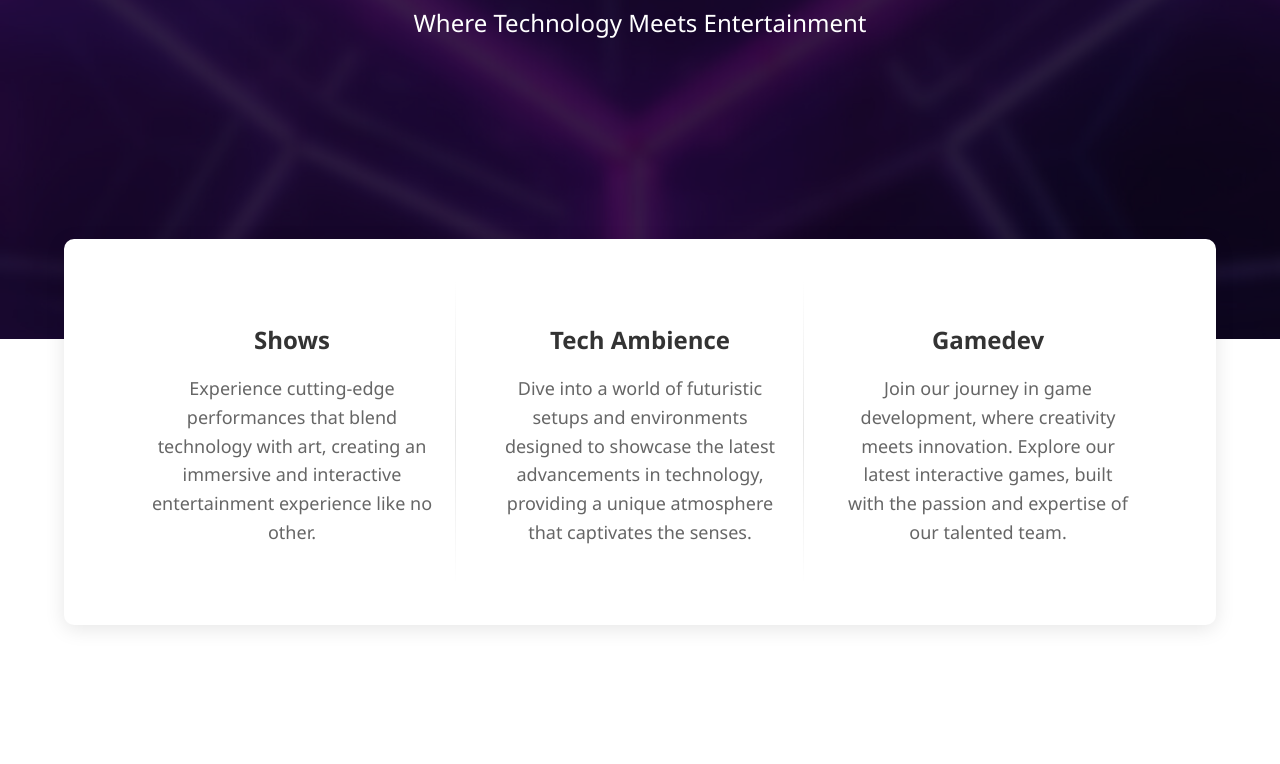
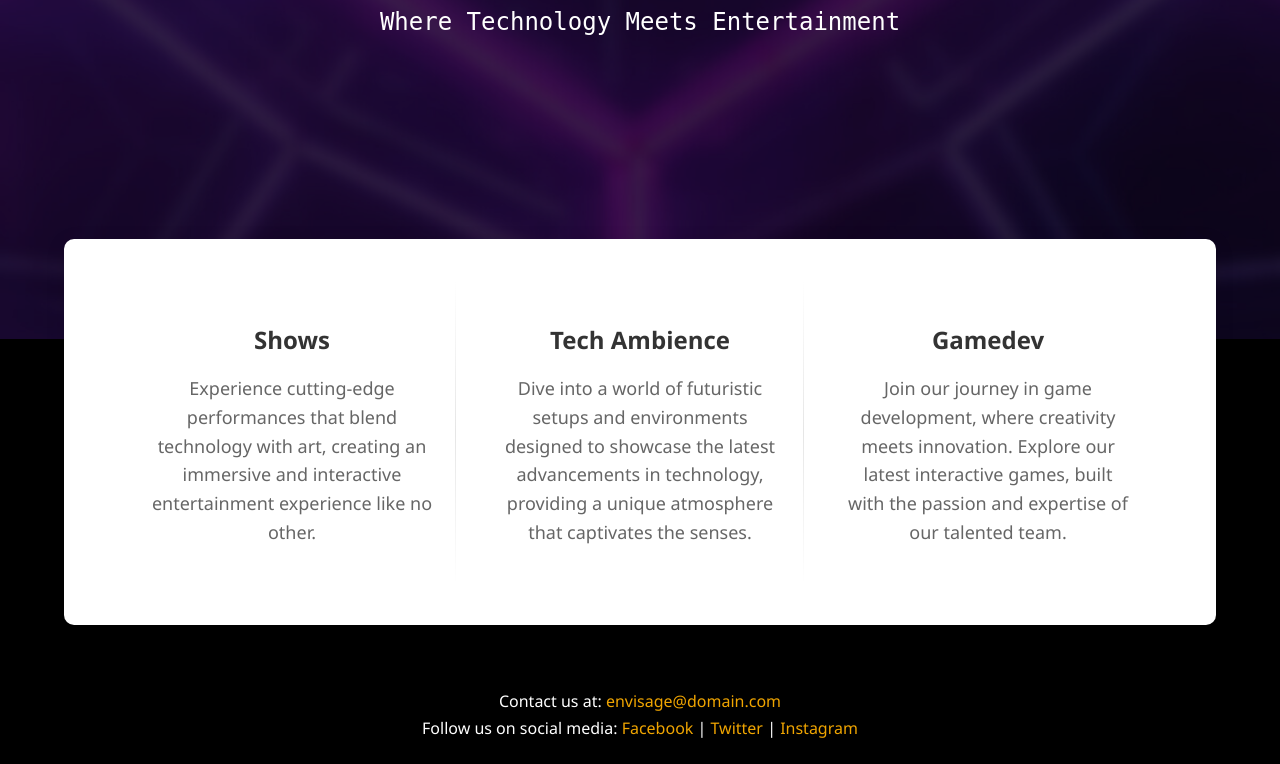
Before and after one commit to Envisage-IITM/envisage, a plain HTML site: page index.html in a window 1280 px wide. Shown: the part 461-1225 px from the top of the page. Before the commit the page ends 1126 px from the top, so only its background shows below. Drawn offline with Linux system fonts and the light colour scheme.

Commit message:
Update index.html

```diff
--- a/index.html
+++ b/index.html
@@ -1,4 +1,3 @@
-
 <!DOCTYPE html>
 <html lang="en">
 <head>
@@ -11,11 +10,11 @@
             margin: 0;
             padding: 0;
             color: #fff;
+            background-color: #000;
         }
 
         header {
-            background-color: rgba(0, 0, 0, 0.5); /* 50% opacity black background */
-
+            background-color: rgba(0, 0, 0, 0.5);
             position: absolute;
             width: 100%;
             top: 0;
@@ -49,7 +48,7 @@
         }
 
         .top-right-logos img {
-            max-width: 60px;
+            /* max-width: 60px; */
             max-height: 40px;
             transition: transform 0.3s, box-shadow 0.3s;
         }
@@ -90,8 +89,8 @@
         }
 
         .center-logo img {
-            max-width: 120px; /* Increased size */
-            max-height: 90px; /* Increased size */
+            max-width: 120px;
+            max-height: 90px;
             transition: transform 0.3s, box-shadow 0.3s;
         }
 
@@ -103,11 +102,14 @@
         .hero h1 {
             font-size: 48px;
             margin-bottom: 20px;
+            color: #c5dee1;
+            /* text-shadow: 0 0 5px #c5dee1, 0 0 10px #c5dee1, 0 0 15px #c5dee1, 0 0 20px #c5dee1; */
         }
 
         .hero p {
             font-size: 24px;
             margin-bottom: 50px;
+            font-family: 'monospace';
         }
 
         .verticals {
@@ -151,6 +153,23 @@
             font-size: 18px;
             line-height: 1.6;
             color: #666;
+        }
+
+        .footer {
+            background-color: rgba(0, 0, 0, 0.5);
+            padding: 20px 5%;
+            color: #fff;
+            text-align: center;
+        }
+
+        .footer p {
+            font-size: 16px;
+            margin: 5px 0;
+        }
+
+        .footer a {
+            color: #f0a500;
+            text-decoration: none;
         }
 
         @media (max-width: 768px) {
@@ -208,5 +227,10 @@
         </div>
     </div>
 
+    <footer class="footer">
+        <p>Contact us at: <a href="mailto:envisage@domain.com">envisage@domain.com</a></p>
+        <p>Follow us on social media: <a href="#">Facebook</a> | <a href="#">Twitter</a> | <a href="#">Instagram</a></p>
+    </footer>
+
 </body>
 </html>
```
